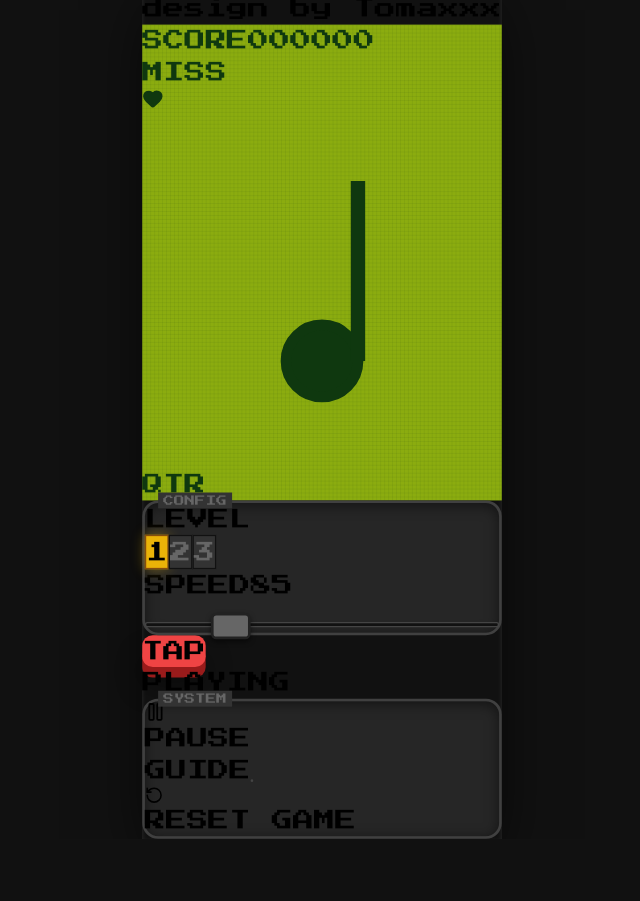
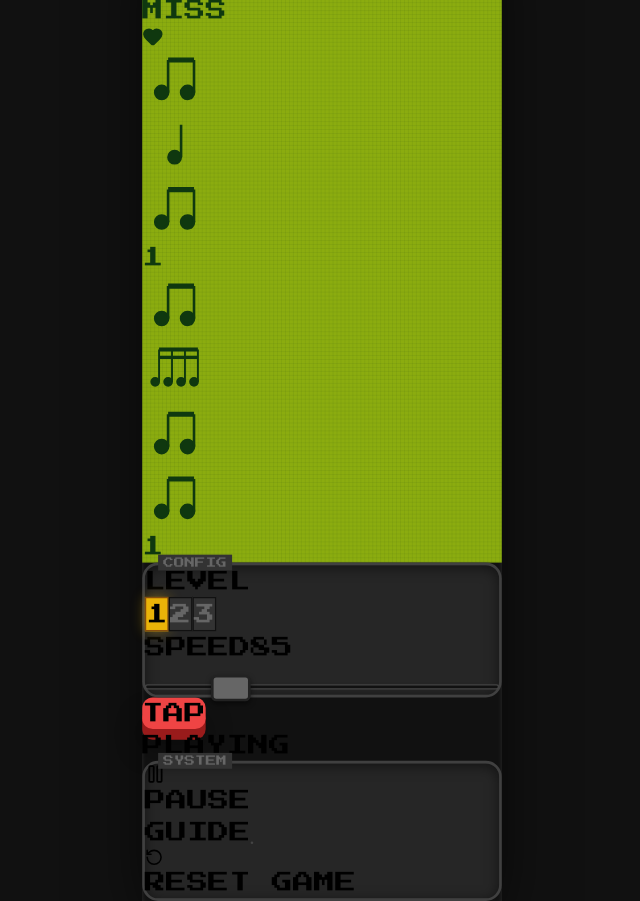
Before and after one commit to Tomas88a/rhythm-game, a React (Vite) app: page / in a window 1280 px wide. Both pictures are taken after a click on the button "TAP". Shown: the whole page, without its empty margins (318-958 px from the left). Before the commit the page ends 839 px from the top, so only its background shows below. Built offline with nearby package versions, Linux system fonts and the light colour scheme.

Commit message:
Update to V18.0

```diff
--- a/src/App.jsx
+++ b/src/App.jsx
@@ -1,12 +1,11 @@
 import React, { useState, useEffect, useRef, useCallback } from 'react';
-import { Lock, Heart, Play, Pause, RotateCcw, Eye, EyeOff, Menu } from 'lucide-react';
+import { Lock, Heart, Pause, RotateCcw, Eye, EyeOff, Menu, Play, Square } from 'lucide-react';
 
 /**
- * RHYTHM BOY: INFINITE ARCADE - v17.0 (Ref Fix)
- * * FIXED: ReferenceError: engineRef is not defined.
- * * FIXED: Unified all audio references to 'engineRef'.
- * * FIXED: Restored Infinite Scroll logic (generateChunk instead of generateFullMeasure).
- * * FIXED: Layout alignment for mobile.
+ * RHYTHM BOY: INFINITE ARCADE - v18.0 (Visual Flow Overhaul)
+ * * FIXED: Crash on Game Over (Decoupled rendering).
+ * * FEATURE: True Infinite Conveyor Belt. Patterns scroll Right -> Left.
+ * * UI: Patterns are now rendered directly on the track as moving blocks.
  */
 
 // --- Audio Engine ---
@@ -17,7 +16,6 @@ class GrooveEngine {
     this.masterGain.connect(this.ctx.destination);
     this.masterGain.gain.value = 0.6;
     this.nextNoteTime = 0.0;
-    this.beatCount = 0;
     this.isPlaying = false;
     this.tempo = 90;
     this.timerID = null;
@@ -30,7 +28,7 @@ class GrooveEngine {
   playKick(time) {
     const osc = this.ctx.createOscillator();
     const gain = this.ctx.createGain();
-    osc.frequency.setValueAtTime(120, time);
+    osc.frequency.setValueAtTime(150, time);
     osc.frequency.exponentialRampToValueAtTime(0.01, time + 0.5);
     gain.gain.setValueAtTime(0.8, time);
     gain.gain.exponentialRampToValueAtTime(0.01, time + 0.5);
@@ -44,7 +42,7 @@ class GrooveEngine {
     const osc = this.ctx.createOscillator();
     const gain = this.ctx.createGain();
     osc.type = 'triangle';
-    osc.frequency.setValueAtTime(150, time);
+    osc.frequency.setValueAtTime(200, time);
     gain.gain.setValueAtTime(0.4, time);
     gain.gain.exponentialRampToValueAtTime(0.01, time + 0.1);
     osc.connect(gain);
@@ -57,7 +55,7 @@ class GrooveEngine {
       const osc = this.ctx.createOscillator();
       const gain = this.ctx.createGain();
       osc.type = 'square';
-      osc.frequency.setValueAtTime(isStrong ? 1200 : 800, time);
+      osc.frequency.setValueAtTime(isStrong ? 1000 : 800, time);
       gain.gain.setValueAtTime(0.05, time);
       gain.gain.exponentialRampToValueAtTime(0.001, time + 0.05);
       osc.connect(gain);
@@ -77,7 +75,7 @@ class GrooveEngine {
         gain.gain.setValueAtTime(0.2, time);
     } else {
         osc.type = 'sawtooth';
-        osc.frequency.setValueAtTime(150, time);
+        osc.frequency.setValueAtTime(100, time);
         osc.frequency.linearRampToValueAtTime(50, time + 0.15);
         gain.gain.setValueAtTime(0.2, time);
     }
@@ -88,23 +86,11 @@ class GrooveEngine {
     osc.stop(time + 0.15);
   }
 
-  // Purely for clock advancement in this architecture
-  scheduler() {
-    while (this.nextNoteTime < this.ctx.currentTime + this.scheduleAheadTime) {
-      const secondsPerBeat = 60.0 / this.tempo;
-      this.nextNoteTime += secondsPerBeat;
-      this.beatCount++;
-    }
-    this.timerID = window.setTimeout(this.scheduler.bind(this), this.lookahead);
-  }
-
   start() {
     if (this.isPlaying) return;
     this.resume();
     this.isPlaying = true;
-    this.beatCount = 0;
     this.nextNoteTime = this.ctx.currentTime + 0.1;
-    // We don't start scheduler loop here, App handles the logic loop
   }
 
   stop() {
@@ -138,27 +124,23 @@ function App() {
   const [gameOver, setGameOver] = useState(false);
   const [highScores, setHighScores] = useState({ 1: [], 2: [], 3: [] });
   const [isSpacePressed, setIsSpacePressed] = useState(false);
-  const [activeBeat, setActiveBeat] = useState(-1);
   const [scale, setScale] = useState(1);
-  const [currentPattern, setCurrentPattern] = useState(null);
   const [feedback, setFeedback] = useState({ text: "READY", type: "neutral" });
 
-  // Display target notes
-  const [targets, setTargets] = useState([]);
+  // New: Renderable Queues
+  const [visiblePatterns, setVisiblePatterns] = useState([]);
+  const [visibleTargets, setVisibleTargets] = useState([]);
 
-  // --- REFS ---
-  const engineRef = useRef(null); // Unified Audio Engine Ref
-  const noteQueueRef = useRef([]);
-  const patternQueueRef = useRef([]);
+  // Refs
+  const engineRef = useRef(null);
+  const noteQueueRef = useRef([]); // { absBeat, type, hit, missed, parentPattern }
+  const patternQueueRef = useRef([]); // { startBeat, pattern }
   const lastGenBeatRef = useRef(-1);
   const startTimeRef = useRef(0);
   const timerIDRef = useRef(null);
   const animRef = useRef(null);
   const lastTapRef = useRef(0);
   const difficultyRef = useRef(1);
-
-  const playheadRef = useRef(null);
-  const timelineRef = useRef(null);
 
   useEffect(() => { difficultyRef.current = difficulty; }, [difficulty]);
 
@@ -207,7 +189,7 @@ function App() {
 
   useEffect(() => { if(engineRef.current) engineRef.current.tempo = bpm; }, [bpm]);
 
-  // --- INFINITE SCROLL LOGIC ---
+  // --- GAME LOGIC ---
 
   const generateChunk = () => {
       const currentDiff = difficultyRef.current;
@@ -222,7 +204,7 @@ function App() {
           } else if (diff === 2) {
               const basic = allKeys.filter(k => PATTERNS[k].difficulty === 1);
               const medium = allKeys.filter(k => PATTERNS[k].difficulty === 2);
-              pool = [...basic, ...medium, ...medium, ...medium];
+              pool = [...basic, ...medium, ...medium, ...medium]; // Bias
           } else {
               const basic = allKeys.filter(k => PATTERNS[k].difficulty === 1);
               const medium = allKeys.filter(k => PATTERNS[k].difficulty === 2);
@@ -275,12 +257,12 @@ function App() {
 
       const currentAbsBeat = (ctx.currentTime - startTimeRef.current) / secondsPerBeat;
 
-      // Ensure buffer
+      // Buffer
       if (lastGenBeatRef.current < currentAbsBeat + 8) {
           generateChunk();
       }
 
-      // Schedule Audio
+      // Play
       noteQueueRef.current.forEach(note => {
           if (note.played) return;
           const noteTime = startTimeRef.current + (note.absBeat * secondsPerBeat);
@@ -299,24 +281,24 @@ function App() {
       }
   }, [bpm, isPlaying]);
 
-  // Visual Loop
+  // Visual Loop (The Conveyor Belt)
   const visualLoop = useCallback(() => {
       if (!isPlaying || gameOver || !engineRef.current) return;
       const ctx = engineRef.current.ctx;
       const secondsPerBeat = 60.0 / bpm;
       const currentAbsBeat = (ctx.currentTime - startTimeRef.current) / secondsPerBeat;
 
-      // 1. Update Active Pattern
-      const activePat = patternQueueRef.current.find(p =>
-          currentAbsBeat >= p.startBeat && currentAbsBeat < p.startBeat + 1
-      );
-      if (activePat && activePat.pattern.id !== 'rest') {
-          setCurrentPattern(activePat.pattern);
-          setActiveBeat(activePat.startBeat % 4);
-      } else {
-          setCurrentPattern(null);
-          setActiveBeat(-1);
-      }
+      // 1. Prepare Visible Patterns (The Cards Moving)
+      // We show patterns from currentBeat - 1 to currentBeat + 3
+      // HIT LINE is at beat 0 relative offset.
+      // So patterns with startBeat > current - 1 and < current + 4 are visible.
+      const visiblePats = patternQueueRef.current.filter(p =>
+          p.startBeat > currentAbsBeat - 2 && p.startBeat < currentAbsBeat + 5
+      ).map(p => ({
+          ...p,
+          offset: p.startBeat - currentAbsBeat // Negative means passed, 0 is now
+      }));
+      setVisiblePatterns(visiblePats);
 
       // 2. Check Misses
       noteQueueRef.current.forEach(note => {
@@ -326,7 +308,7 @@ function App() {
           }
       });
 
-      // 3. Prune
+      // 3. Prune Old
       if (noteQueueRef.current.length > 50) {
           const idx = noteQueueRef.current.findIndex(n => n.absBeat > currentAbsBeat - 2);
           if (idx > 0) noteQueueRef.current = noteQueueRef.current.slice(idx);
@@ -336,14 +318,18 @@ function App() {
           if (idx > 0) patternQueueRef.current = patternQueueRef.current.slice(idx);
       }
 
-      // 4. Update Render Targets
-      const visible = noteQueueRef.current.filter(n =>
-          n.absBeat > currentAbsBeat - 1 && n.absBeat < currentAbsBeat + 6
+      // 4. Targets (Individual Dots)
+      // Only needed if Guide is ON? Or distinct from cards?
+      // Let's render notes ON TOP of cards.
+      // We won't set separate targets state, we can derive from patterns?
+      // No, for hit feedback we need individual note status.
+      const visibleNotes = noteQueueRef.current.filter(n =>
+          n.absBeat > currentAbsBeat - 2 && n.absBeat < currentAbsBeat + 5
       ).map(n => ({
           ...n,
           offset: n.absBeat - currentAbsBeat
       }));
-      setTargets(visible);
+      setVisibleTargets(visibleNotes);
 
       animRef.current = requestAnimationFrame(visualLoop);
   }, [isPlaying, gameOver, bpm]);
@@ -406,7 +392,7 @@ function App() {
           }
       }
 
-      if (bestNote && minDiff <= 0.35) {
+      if (bestNote && minDiff <= 0.4) { // 0.4 beat window
           bestNote.hit = true;
           const isPerfect = minDiff <= 0.15;
           const points = isPerfect ? 100 : 50;
@@ -425,8 +411,9 @@ function App() {
       setCombo(0);
       setGameOver(false);
       setFeedback({ text: "READY", type: "neutral" });
-      setTargets([]);
-      setCurrentPattern(null);
+
+      setVisiblePatterns([]);
+      setVisibleTargets([]);
 
       noteQueueRef.current = [];
       patternQueueRef.current = [];
@@ -436,10 +423,9 @@ function App() {
   const startGame = async () => {
       if (!engineRef.current) return;
       if (engineRef.current.ctx.state === 'suspended') await engineRef.current.ctx.resume();
-
       resetGame();
 
-      lastGenBeatRef.current = -5; // Hack start
+      lastGenBeatRef.current = -5;
       generateChunk(); // Count-in
       generateChunk(); // First measure
 
@@ -470,6 +456,10 @@ function App() {
 
   // Load scores
   useEffect(() => { if (gameOver) saveHighScore(score, difficulty); }, [gameOver]);
+
+  // Constants for Visuals
+  const HIT_LINE_PERCENT = 20; // Hit line is at 20% from left
+  const BEAT_WIDTH_PERCENT = 18; // Each beat takes 18% width
 
   return (
     <>
@@ -568,7 +558,7 @@ function App() {
                   <div className="aspect-[2.2/1] w-full lcd-bg lcd-grid rounded-sm border-4 border-[#0f380f]/40 relative overflow-hidden flex flex-col shadow-[inset_0_0_20px_rgba(0,0,0,0.3)]">
 
                       {/* HUD */}
-                      <div className="flex justify-between items-center p-3 bg-[#0f380f]/10 border-b border-[#0f380f]/20 h-12">
+                      <div className="flex justify-between items-center p-3 bg-[#0f380f]/10 border-b border-[#0f380f]/20 h-12 z-20 relative">
                            <div className="font-pixel text-[#0f380f] text-sm w-1/3 flex flex-col">
                                <span className="text-[8px] opacity-60">SCORE</span>
                                <span>{score.toString().padStart(6, '0')}</span>
@@ -587,52 +577,57 @@ function App() {
                       </div>
 
                       {/* MAIN GAME VIEW (INFINITE SCROLL) */}
-                      <div className="flex-1 flex flex-col relative overflow-hidden">
+                      <div className="flex-1 relative overflow-hidden">
 
-                          {/* Top: Current Pattern Indicator */}
-                          <div className="h-1/2 flex items-center justify-center border-b border-[#0f380f]/20">
-                              {currentPattern ? (
-                                  <div className="flex flex-col items-center animate-in fade-in zoom-in duration-100">
-                                      <div className="text-[#0f380f] w-16 h-16">
+                          {/* 1. Hit Line (Fixed) */}
+                          <div className="absolute top-0 bottom-0 w-[2px] bg-[#0f380f] z-10" style={{ left: `${HIT_LINE_PERCENT}%` }}></div>
+                          <div className="absolute top-1/2 w-12 h-12 border-4 border-[#0f380f] -translate-x-1/2 -translate-y-1/2 rounded opacity-50 z-0" style={{ left: `${HIT_LINE_PERCENT}%` }}></div>
+
+                          {/* 2. Scrolling Patterns (The Conveyor Belt) */}
+                          <div className="absolute inset-0">
+                              {visiblePatterns.map((p, i) => (
+                                  <div
+                                      key={i}
+                                      className="absolute top-1/2 -translate-y-1/2 h-24 border-2 border-[#0f380f] flex items-center justify-center bg-[#8bac0f]"
+                                      style={{
+                                          left: `${HIT_LINE_PERCENT + (p.offset * BEAT_WIDTH_PERCENT)}%`,
+                                          width: `${BEAT_WIDTH_PERCENT}%`,
+                                          opacity: p.pattern.id === 'rest' ? 0.3 : 1
+                                      }}
+                                  >
+                                      {/* Pattern Graphic */}
+                                      <div className="w-full h-full p-2 text-[#0f380f]">
                                           <svg viewBox="0 0 100 100" className="w-full h-full overflow-visible">
-                                              {currentPattern.render()}
+                                              {p.pattern.render()}
                                           </svg>
                                       </div>
-                                      <div className="font-pixel text-[8px] text-[#0f380f] mt-1">{currentPattern.name}</div>
-                                  </div>
-                              ) : (
-                                  <div className="font-pixel text-[10px] text-[#0f380f] opacity-50">...</div>
+                                      {/* Anchor Indicator */}
+                                      {p.startBeat % 4 === 0 && (
+                                          <div className="absolute top-1 left-1 text-[8px] text-[#0f380f] font-pixel opacity-50">1</div>
                                       )}
                                   </div>
+                              ))}
+                          </div>
 
-                          {/* Bottom: Note Conveyor Belt */}
-                          <div className="h-1/2 relative bg-[#0f380f]/5">
-                              {/* Hit Line (Fixed at 20%) */}
-                              <div className="absolute top-0 bottom-0 left-[20%] w-[2px] bg-[#0f380f] z-10"></div>
-                              <div className="absolute top-1/2 left-[20%] w-10 h-10 border-2 border-[#0f380f] -translate-x-1/2 -translate-y-1/2 rounded-full opacity-50"></div>
-
-                              {/* Scrolling Targets */}
-                              {targets.map((t, i) => (
+                          {/* 3. Note Targets (Dots) */}
+                          {visibleTargets.map((t, i) => (
                               <div
-                                      key={i}
-                                      className={`absolute top-1/2 -translate-y-1/2 w-4 h-8 bg-[#0f380f] border border-[#0f380f]
+                                  key={`t-${i}`}
+                                  className={`absolute top-1/2 -translate-y-1/2 w-3 h-3 bg-[#0f380f] rounded-full z-10
                                       ${!showGuides && !t.missed && !t.hit ? 'opacity-0' : ''}
                                       ${t.hit ? 'opacity-0' : t.missed ? 'opacity-30' : ''}
                                   `}
                                   style={{
-                                          left: `${20 + (t.offset * 15)}%`,
-                                          opacity: t.offset > 5 ? 0 : (t.hit ? 0 : 1)
+                                      left: `${HIT_LINE_PERCENT + (t.offset * BEAT_WIDTH_PERCENT)}%`
                                   }}
-                                  >
-                                      <div className="w-full h-full border-t-2 border-b-2 border-[#8bac0f]"></div>
-                                  </div>
+                              />
                           ))}
-                          </div>
+
                       </div>
 
-                      {/* GAME OVER */}
+                      {/* GAME OVER (Overlay Layer) */}
                       {gameOver && (
-                          <div className="absolute inset-0 bg-[#8bac0f] z-40 flex flex-col items-center justify-center p-8 font-pixel text-[#0f380f]">
+                          <div className="absolute inset-0 bg-[#8bac0f] z-50 flex flex-col items-center justify-center p-8 font-pixel text-[#0f380f]">
                               <div className="text-4xl mb-6 font-bold">GAME OVER</div>
                               <div className="text-2xl mb-6">SCORE: {score}</div>
                               <div className="text-xs uppercase mb-4">Top 10 (Lvl {difficulty})</div>
```
Lines whose indentation alone changed are shown as unchanged.
